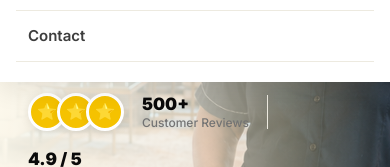
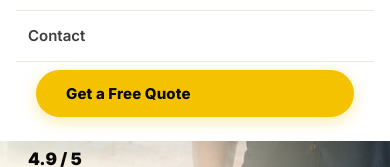
Before and after one commit to alekwayne3-crypto/personal_site, a React (Vite) app in the folder client/: page / in a window 390 px wide. Both pictures are taken after a click on the button 342 px from the left and 50 px from the top of the page. Shown: the part 358-525 px from the top of the page. Built offline with nearby package versions, Linux system fonts and the light colour scheme.

Commit message:
Add Get a Free Quote button to hamburger menu

```diff
--- a/client/src/components/Navbar.jsx
+++ b/client/src/components/Navbar.jsx
@@ -95,6 +95,7 @@ export default function Navbar() {
         {NAV_LINKS.map(([label, id]) => (
           <a key={label} href={`#${id}`} onClick={e => { e.preventDefault(); go(id) }}>{label}</a>
         ))}
+        <button className="btn btn-yellow nb-mobile-cta" onClick={() => go('contact')}>Get a Free Quote</button>
       </div>
 
     </nav>
--- a/client/src/index.css
+++ b/client/src/index.css
@@ -386,6 +386,7 @@ input, textarea, select { font-family: var(--font); }
   transition: color var(--transition);
 }
 .nb-mobile-menu a:hover { color: var(--yellow-dark); }
+.nb-mobile-cta { margin: 8px 20px 4px; width: calc(100% - 40px); }
 
 .nb-mobile-actions {
   display: flex;
```
